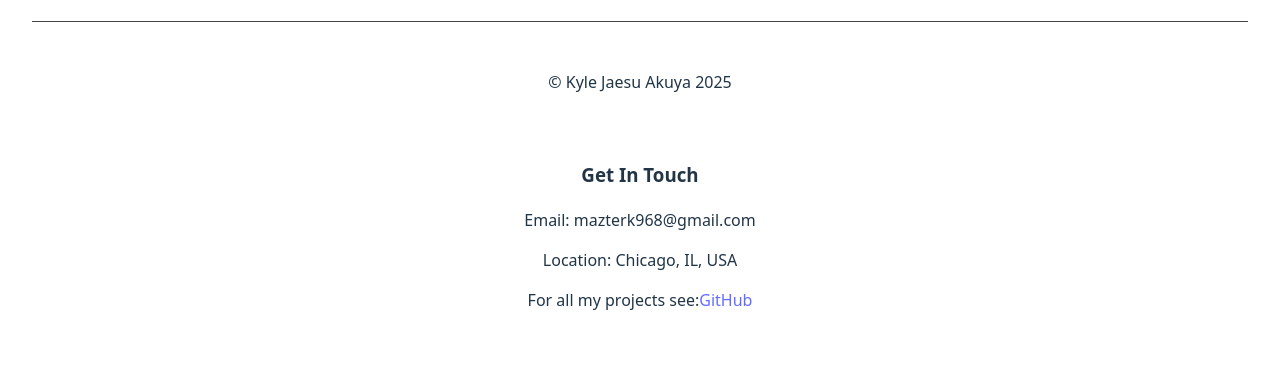
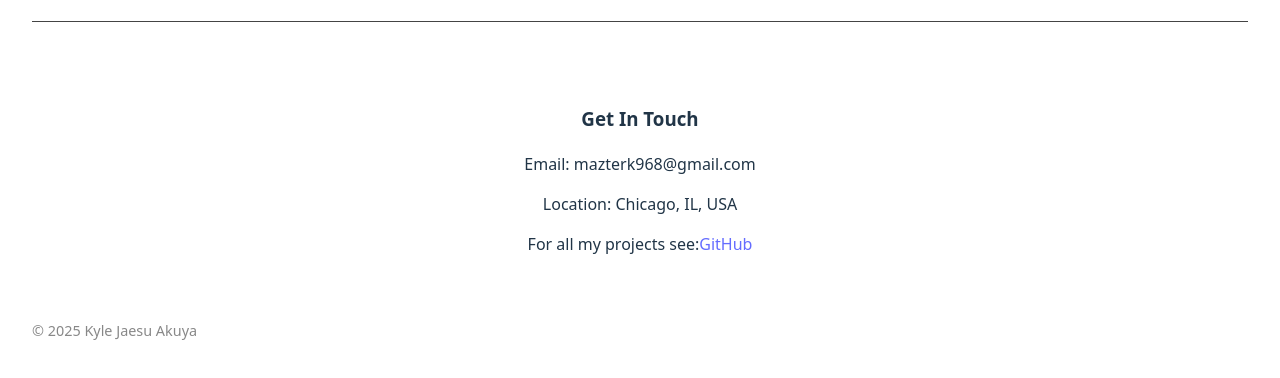
Before and after one commit to jaesu968/WebPortfolio, a React (Vite) app: page / in a window 1280 px wide. Shown: the part 857-1235 px from the top of the page. Built offline with nearby package versions, Linux system fonts and the light colour scheme.

Commit message:
updated footer

```diff
--- a/src/App.css
+++ b/src/App.css
@@ -82,3 +82,10 @@ footer {
   padding-top: 2rem;
   border-top: 1px solid #444;
 }
+
+.footer-p {
+  text-align: left;
+  margin: 1rem 0;
+  font-size: 0.9rem;
+  color: #888;
+}
--- a/src/App.jsx
+++ b/src/App.jsx
@@ -27,8 +27,8 @@ function App() {
       </div>
 
       <footer>
-        <p>&copy; Kyle Jaesu Akuya 2025</p>
         <ContactCard contact={{ title: 'Get In Touch', email: 'mazterk968@gmail.com' }} />
+        <p className="footer-p">&copy; {new Date().getFullYear()} Kyle Jaesu Akuya</p>
       </footer>
     </>
   )
```
